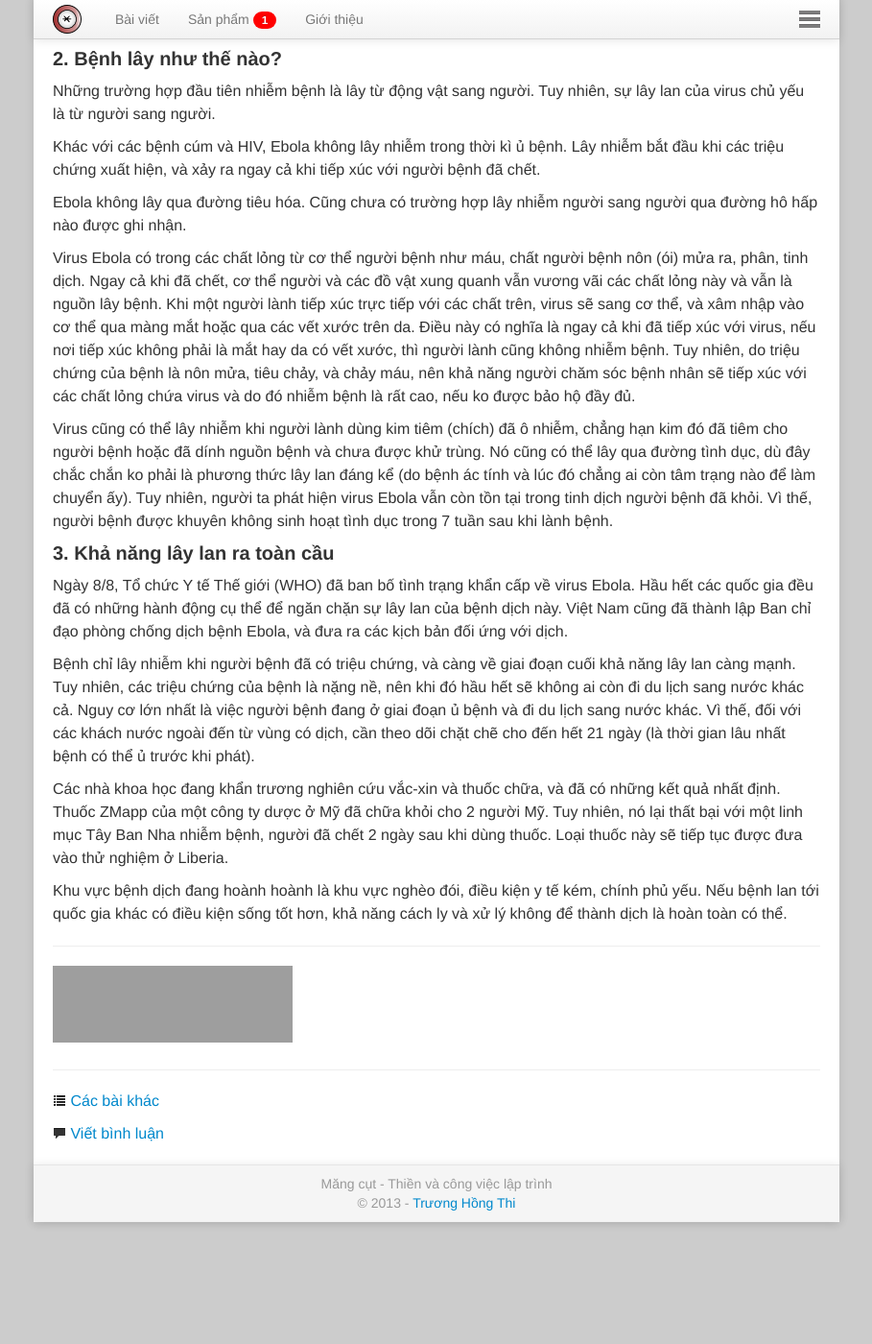
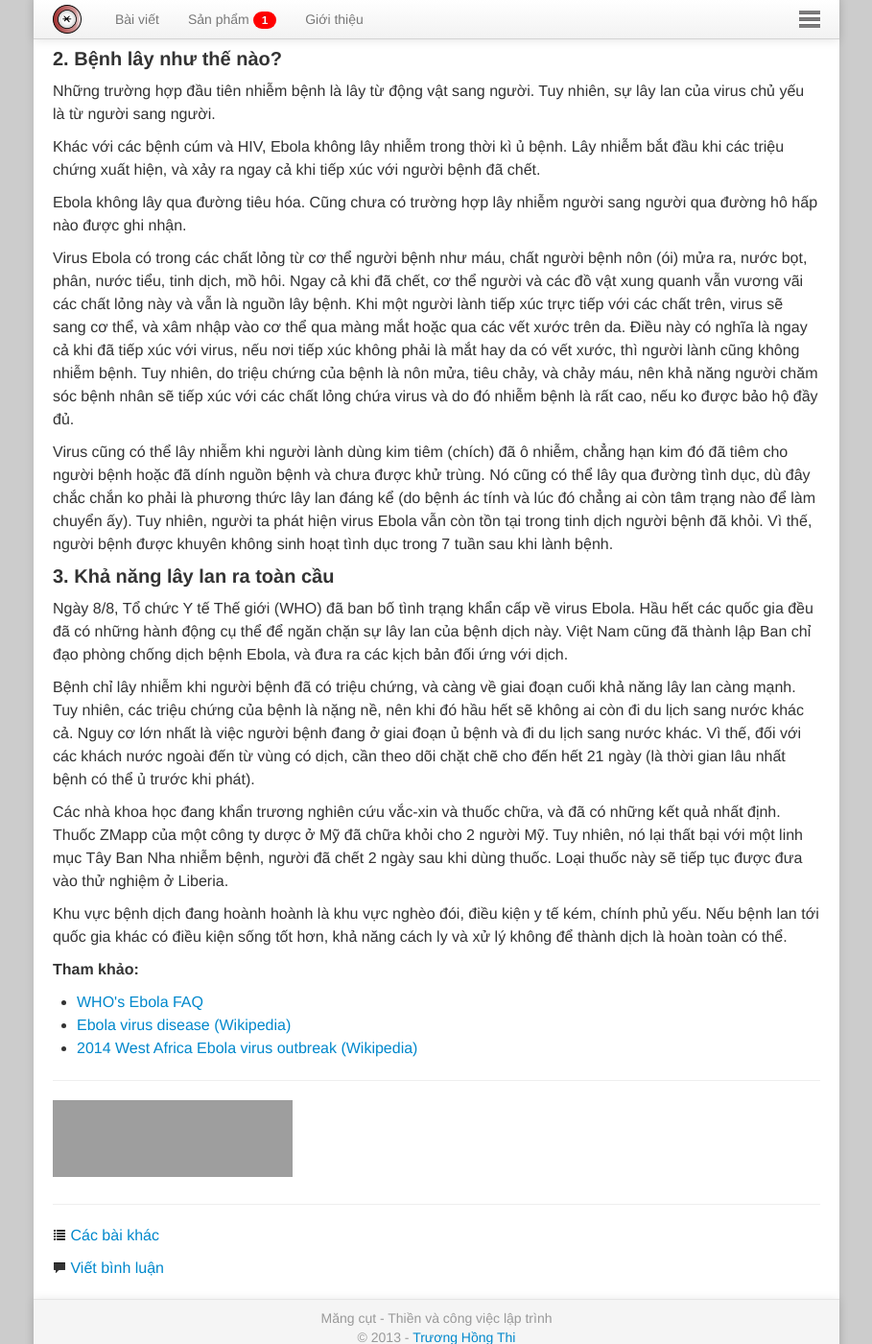
Before and after one commit to mangcut/mangcut.github.io, a Jekyll site: the page built from blog/_posts/2014-08-11-ebola-la-gi-va-lay-nhiem-nhu-the-nao.html, in a window 1280 px wide and 1400 px high, scrolled down 1020 px. Shown: the whole window at 96% size, without its empty margins (185-1094 px from the left). Built offline with Jekyll 4.4.1, drawn with Linux system fonts in a browser that asks for light colours; nearby versions of some CDN libraries; comment, search, counter and statistics services are not loaded; grey boxes are pictures that could not be loaded.

Commit message:
Add reference section

```diff
--- a/blog/_posts/2014-08-11-ebola-la-gi-va-lay-nhiem-nhu-the-nao.html
+++ b/blog/_posts/2014-08-11-ebola-la-gi-va-lay-nhiem-nhu-the-nao.html
@@ -36,7 +36,7 @@ excerpt: Cả thế giới đang lo lằng vì Ebola. Vậy Ebola là gì và n
 
 <p>Ebola không lây qua đường tiêu hóa. Cũng chưa có trường hợp lây nhiễm người sang người qua đường hô hấp nào được ghi nhận.</p>
 
-<p>Virus Ebola có trong các chất lỏng từ cơ thể người bệnh như máu, chất người bệnh nôn (ói) mửa ra, phân, tinh dịch. Ngay cả khi đã chết, cơ thể người và các đồ vật xung quanh vẫn vương vãi các chất lỏng này và vẫn là nguồn lây bệnh. Khi một người lành tiếp xúc trực tiếp với các chất trên, virus sẽ sang cơ thể, và xâm nhập vào cơ thể qua màng mắt hoặc qua các vết xước trên da. Điều này có nghĩa là ngay cả khi đã tiếp xúc với virus, nếu nơi tiếp xúc không phải là mắt hay da có vết xước, thì người lành cũng không nhiễm bệnh. Tuy nhiên, do triệu chứng của bệnh là nôn mửa, tiêu chảy, và chảy máu, nên khả năng người chăm sóc bệnh nhân sẽ tiếp xúc với các chất lỏng chứa virus và do đó nhiễm bệnh là rất cao, nếu ko được bảo hộ đầy đủ.</p>
+<p>Virus Ebola có trong các chất lỏng từ cơ thể người bệnh như máu, chất người bệnh nôn (ói) mửa ra, nước bọt, phân, nước tiểu, tinh dịch, mồ hôi. Ngay cả khi đã chết, cơ thể người và các đồ vật xung quanh vẫn vương vãi các chất lỏng này và vẫn là nguồn lây bệnh. Khi một người lành tiếp xúc trực tiếp với các chất trên, virus sẽ sang cơ thể, và xâm nhập vào cơ thể qua màng mắt hoặc qua các vết xước trên da. Điều này có nghĩa là ngay cả khi đã tiếp xúc với virus, nếu nơi tiếp xúc không phải là mắt hay da có vết xước, thì người lành cũng không nhiễm bệnh. Tuy nhiên, do triệu chứng của bệnh là nôn mửa, tiêu chảy, và chảy máu, nên khả năng người chăm sóc bệnh nhân sẽ tiếp xúc với các chất lỏng chứa virus và do đó nhiễm bệnh là rất cao, nếu ko được bảo hộ đầy đủ.</p>
 
 <p>Virus cũng có thể lây nhiễm khi người lành dùng kim tiêm (chích) đã ô nhiễm, chẳng hạn kim đó đã tiêm cho người bệnh hoặc đã dính nguồn bệnh và chưa được khử trùng. Nó cũng có thể lây qua đường tình dục, dù đây chắc chắn ko phải là phương thức lây lan đáng kể (do bệnh ác tính và lúc đó chẳng ai còn tâm trạng nào để làm chuyển ấy). Tuy nhiên, người ta phát hiện virus Ebola vẫn còn tồn tại trong tinh dịch người bệnh đã khỏi. Vì thế, người bệnh được khuyên không sinh hoạt tình dục trong 7 tuần sau khi lành bệnh.</p>
 
@@ -48,3 +48,12 @@ excerpt: Cả thế giới đang lo lằng vì Ebola. Vậy Ebola là gì và n
 <p>Các nhà khoa học đang khẩn trương nghiên cứu vắc-xin và thuốc chữa, và đã có những kết quả nhất định. Thuốc ZMapp của một công ty dược ở Mỹ đã chữa khỏi cho 2 người Mỹ. Tuy nhiên, nó lại thất bại với một linh mục Tây Ban Nha nhiễm bệnh, người đã chết 2 ngày sau khi dùng thuốc. Loại thuốc này sẽ tiếp tục được đưa vào thử nghiệm ở Liberia.</p>
 
 <p>Khu vực bệnh dịch đang hoành hoành là khu vực nghèo đói, điều kiện y tế kém, chính phủ yếu. Nếu bệnh lan tới quốc gia khác có điều kiện sống tốt hơn, khả năng cách ly và xử lý không để thành dịch là hoàn toàn có thể.</p>
+
+<p>
+<b>Tham khảo:</b>
+<ul>
+ <li><a href="http://www.who.int/csr/disease/ebola/faq-ebola/en/">WHO's Ebola FAQ</a></li>
+ <li><a href="http://en.wikipedia.org/wiki/Ebola_virus_disease">Ebola virus disease (Wikipedia)</a></li>
+ <li><a href="http://en.wikipedia.org/wiki/2014_West_Africa_Ebola_virus_outbreak">2014 West Africa Ebola virus outbreak (Wikipedia)</a></li>
+ </ul>
+</p>
--- a/work.html
+++ b/work.html
@@ -22,6 +22,6 @@ comment: false
 </p>
 
 <p class="alert alert-info alert-block"><b>Mimo</b> là một trò chơi thú vị cho trẻ em trên Android. Hoàn toàn miễn phí và mang tính giáo dục cao.
-<br><br>À quên mất, trò chơi này cũng thích hợp cho người lớn nữa!</p>
+<br><br>À, mà người lớn chơi cũng hay đấy!</p>
 
 </div>
```
